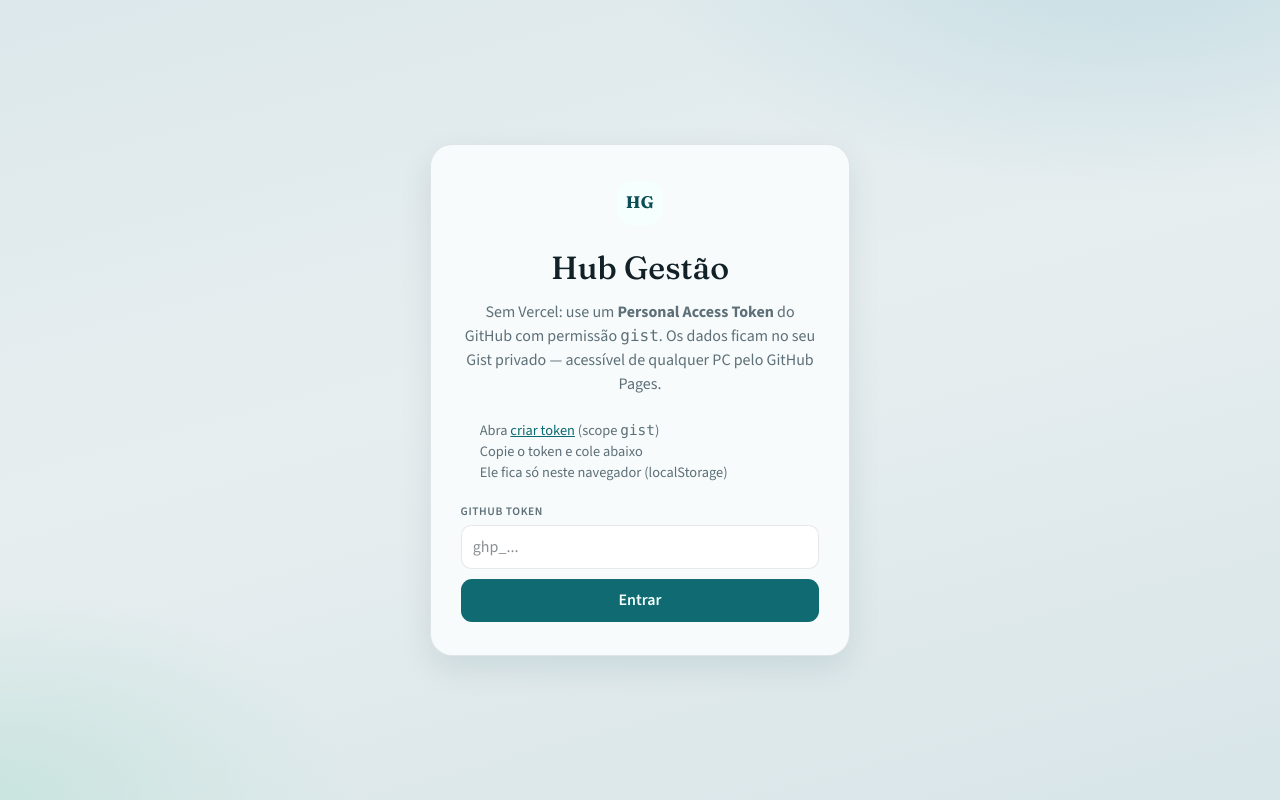
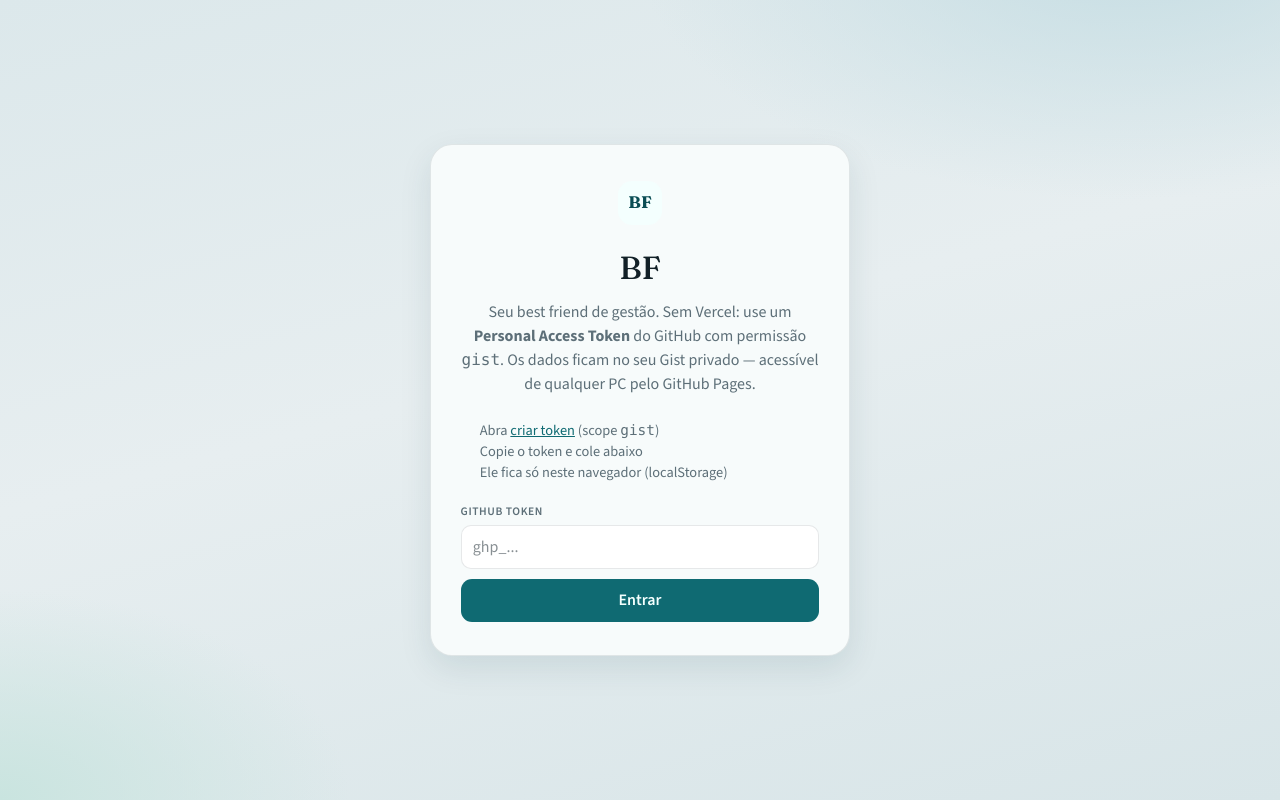
Before and after one commit to alanclovis/hub-gestao, a Next.js app: page /login in a window 1280 px wide. Built offline with nearby package versions, Linux system fonts and the light colour scheme.

Commit message:
Rebrand visible UI to BF (best friend).
Keeps Gist description and storage keys unchanged so existing data and login still work.

Co-authored-by: Cursor <cursoragent@cursor.com>

```diff
--- a/src/app/layout.tsx
+++ b/src/app/layout.tsx
@@ -16,8 +16,8 @@ const body = Source_Sans_3({
 });
 
 export const metadata: Metadata = {
-  title: "Hub Gestão",
-  description: "Hub pessoal de projetos, 1:1s, feedbacks e pendências",
+  title: "BF",
+  description: "Seu best friend de gestão — projetos, 1:1s, feedbacks e pendências",
 };
 
 export default function RootLayout({
--- a/src/app/login/page.tsx
+++ b/src/app/login/page.tsx
@@ -38,13 +38,14 @@ export default function LoginPage() {
           className="hub-brand"
           style={{ justifyContent: "center", marginBottom: "1rem" }}
         >
-          <span className="hub-brand-mark">HG</span>
+          <span className="hub-brand-mark">BF</span>
         </div>
-        <h1>Hub Gestão</h1>
+        <h1>BF</h1>
         <p>
-          Sem Vercel: use um <strong>Personal Access Token</strong> do GitHub
-          com permissão <code>gist</code>. Os dados ficam no seu Gist privado —
-          acessível de qualquer PC pelo GitHub Pages.
+          Seu best friend de gestão. Sem Vercel: use um{" "}
+          <strong>Personal Access Token</strong> do GitHub com permissão{" "}
+          <code>gist</code>. Os dados ficam no seu Gist privado — acessível de
+          qualquer PC pelo GitHub Pages.
         </p>
         <ol
           style={{
--- a/src/components/sidebar.tsx
+++ b/src/components/sidebar.tsx
@@ -32,10 +32,10 @@ export function Sidebar() {
       <aside className={`hub-sidebar${navOpen ? " is-nav-open" : ""}`}>
         <div className="hub-sidebar-top">
           <div className="hub-brand">
-            <span className="hub-brand-mark">HG</span>
+            <span className="hub-brand-mark">BF</span>
             <div>
-              <p className="hub-brand-title">Hub Gestão</p>
-              <p className="hub-brand-sub">pessoal</p>
+              <p className="hub-brand-title">BF</p>
+              <p className="hub-brand-sub">best friend</p>
             </div>
           </div>
           <div className="hub-sidebar-top-actions">
```
Also changed, not shown: 1 other file (tests, documents, lock files or other folders).
